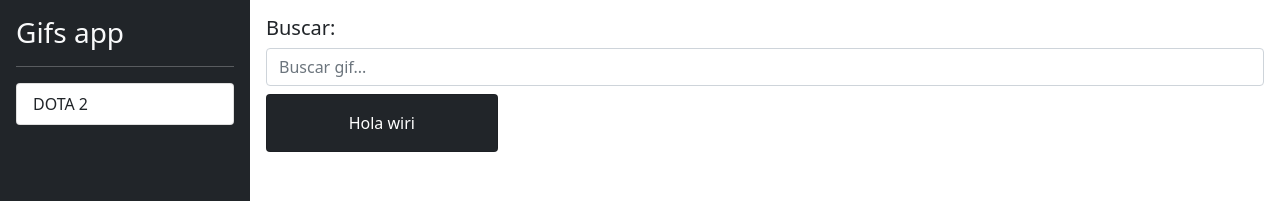
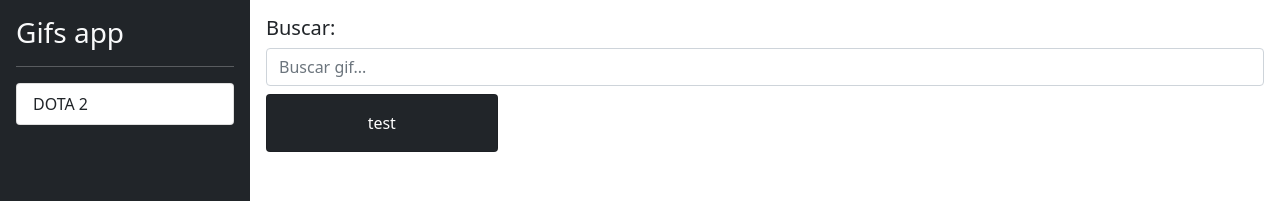
Before and after one commit to brian3-21/giff-app, an Angular app: page / in a window 1280 px wide. Shown: the top 201 px of the page. Built offline with nearby package versions, Linux system fonts and the light colour scheme.

Commit message:
test commit

```diff
--- a/src/app/gifs/components/listado-gifs/listado-gifs.component.html
+++ b/src/app/gifs/components/listado-gifs/listado-gifs.component.html
@@ -2,7 +2,7 @@
     <div class="col-md-3 col-sm-6">
         <div class="card mb-2 text-center bg-dark">
             <div class="card-body text-white">
-                <p class="card-text">Hola wiri</p>
+                <p class="card-text">test</p>
             </div>
         </div>
     </div>
```
